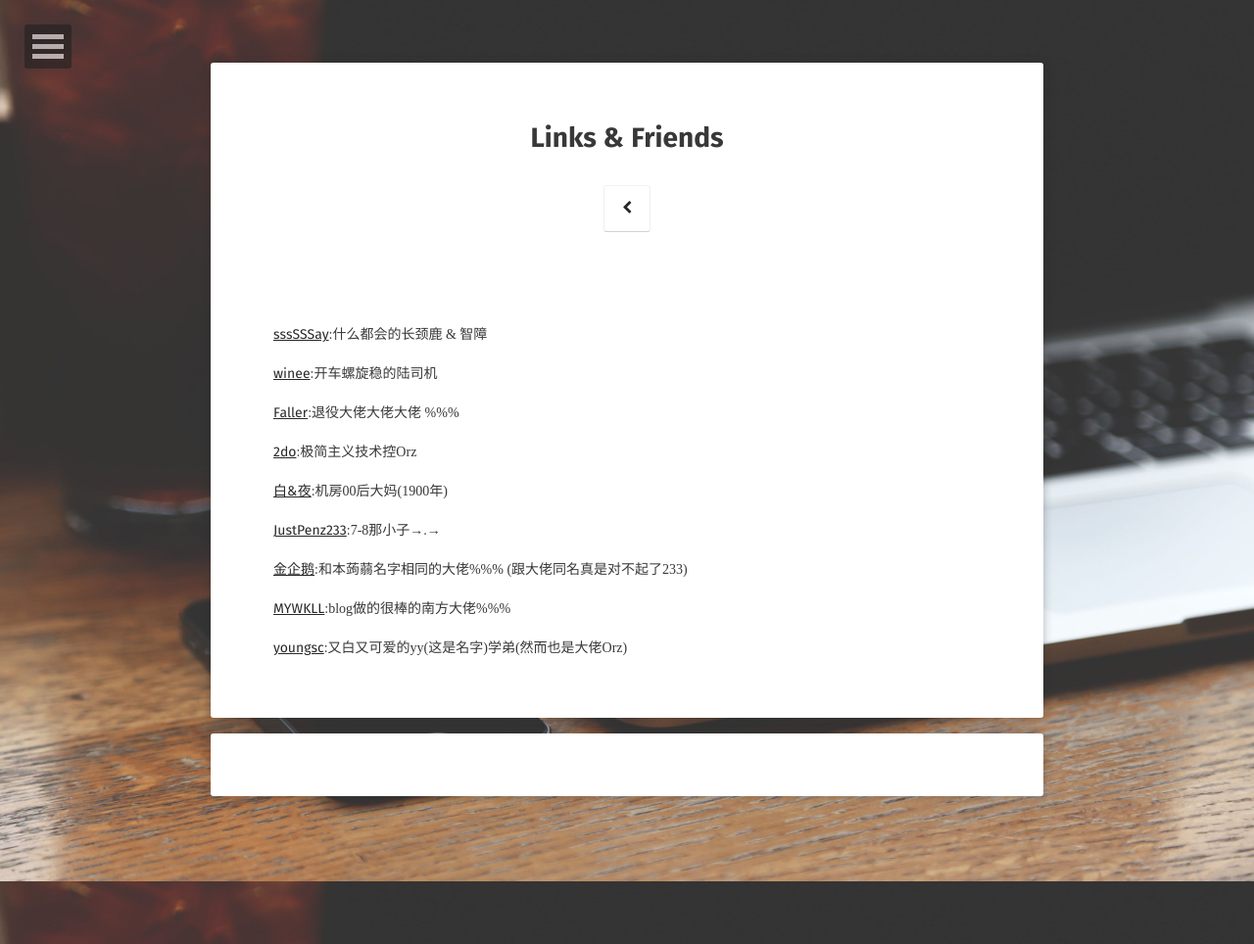
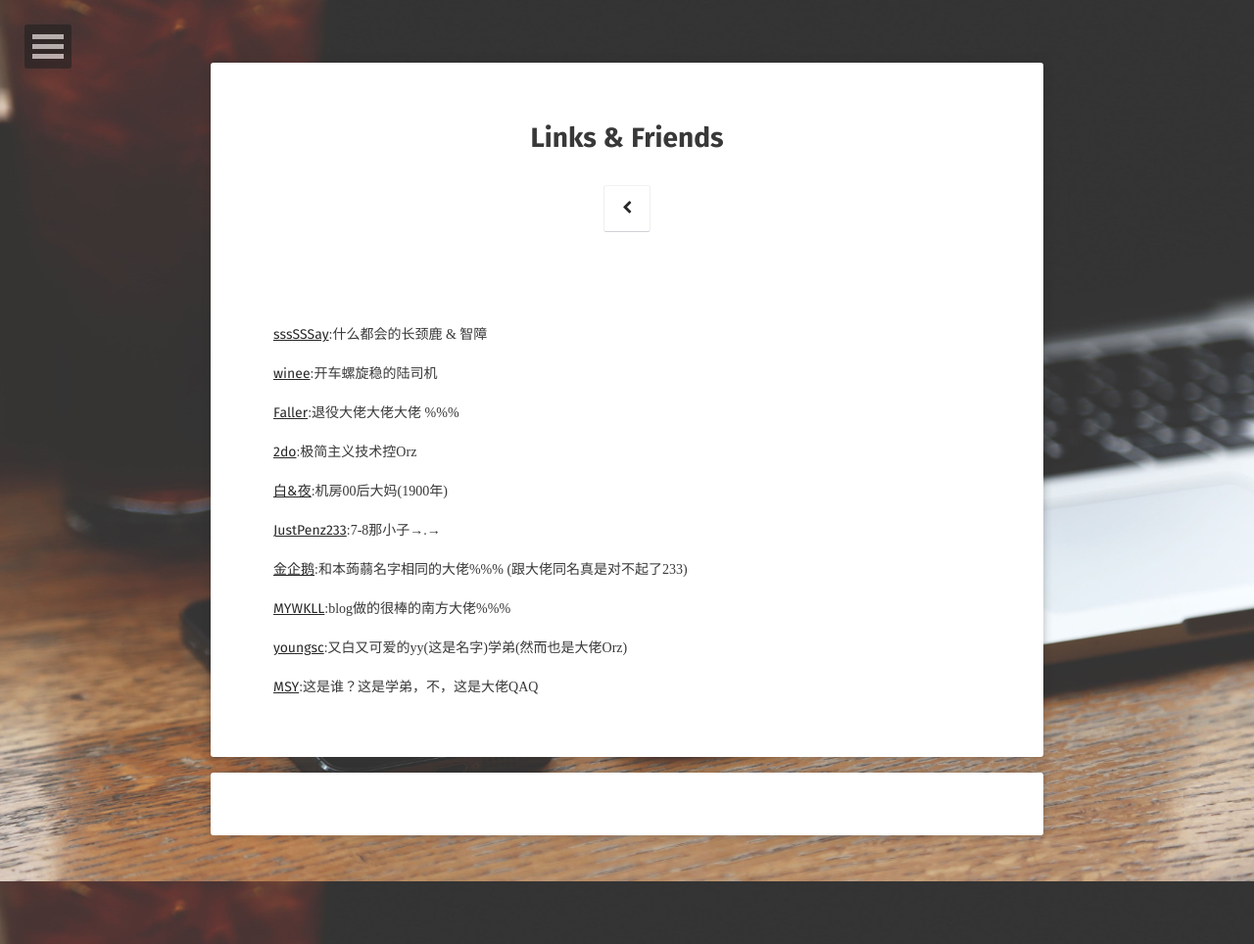
Before and after one commit to olers/olers.github.io, a Jekyll site: the page built from links/index.md, in a window 1280 px wide. Shown: the whole page at 98% size. Built offline with Jekyll 4.4.1, drawn with Linux system fonts in a browser that asks for light colours; some web fonts are replaced; comment, search, counter and statistics services are not loaded.

Commit message:
Update index.md

```diff
--- a/links/index.md
+++ b/links/index.md
@@ -23,3 +23,5 @@ comments: true
 [MYWKLL](http://mywkll.com/)<font face="黑体">:blog做的很棒的南方大佬%%%</font>
 
 [youngsc](https://youngscc.github.io/)<font face="黑体">:又白又可爱的yy(这是名字)学弟(然而也是大佬Orz)</font>
+
+[MSY](https://13091291791msy.github.io/)<font face="黑体">:这是谁？这是学弟，不，这是大佬QAQ</font>
```
